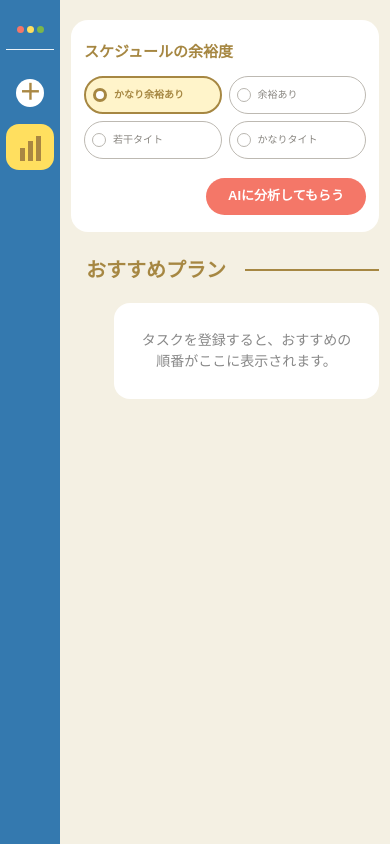
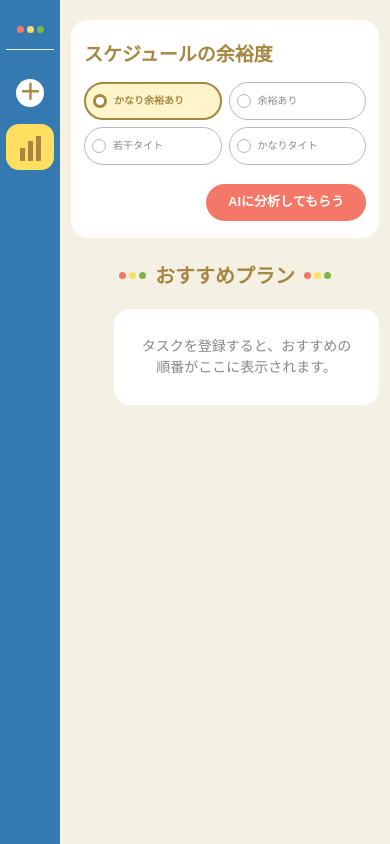
Before and after one commit to mmng0118/ai-task-planner, a Next.js app: page / in a window 390 px wide. Both pictures are taken after a click on the button "分析結果". Built offline with nearby package versions, Linux system fonts and the light colour scheme; a web font is replaced by a local one.

Commit message:
style:おすすめプランのスタイル変更

```diff
--- a/app/globals.css
+++ b/app/globals.css
@@ -54,20 +54,11 @@ button { cursor: pointer; }
 .nav-item.active .glyph-bars i { background: #a98642; }
 
 .workspace { grid-column: 2; min-width: 0; min-height: 100vh; padding: 34px 26px 28px; }
-.entry-workspace { display: flex; flex-direction: column; gap: 24px; }
-.overview-row { display: grid; grid-template-columns: 1fr 1.05fr; gap: 18px; height: 78px; flex: 0 0 78px; }
-.welcome-tile { position: relative; overflow: hidden; border-radius: 16px; background: #d9e3ec; isolation: isolate; }
-.welcome-photo-layer { position: absolute; z-index: 0; inset: 0; background-position: center; background-size: cover; opacity: 0; transition: opacity 1.1s ease; }
-.welcome-photo-layer.is-active { opacity: 1; }
-.count-tile { position: relative; display: flex; align-items: center; overflow: hidden; padding: 18px 28px; border-radius: 16px; background: var(--yellow); }
-.count-tile > div { position: relative; z-index: 3; display: grid; grid-template-columns: auto auto; align-items: end; column-gap: 4px; }
-.count-label { grid-column: 1 / -1; color: #737373; font-size: 13px; font-weight: 900; }
-.count-tile strong { margin-left: 5px; color: #79612c; font-size: 30px; line-height: 1; }
-.count-unit { padding-bottom: 2px; color: #79612c; font-size: 13px; font-weight: 700; }
-
-.entry-columns { display: grid; flex: 1; min-height: 440px; grid-template-columns: .96fr 1.04fr; align-items: start; gap: 18px; }
+.entry-workspace { display: flex; height: 100vh; flex-direction: column; gap: 24px; }
+.entry-columns { display: grid; flex: 1 1 auto; min-height: 440px; grid-template-columns: .96fr 1.04fr; align-items: stretch; gap: 18px; }
 .surface-card { min-width: 0; border-radius: 16px; background: #fff; }
-.entry-card, .task-list-card { position: relative; min-height: 440px; padding: 40px 29px 24px; }
+.entry-card, .task-list-card { position: relative; height: 100%; min-height: 100%; padding: 40px 29px 24px; }
+.entry-card { display: flex; flex-direction: column; }
 .color-ruler { position: absolute; top: 12px; right: 13px; left: 13px; display: flex; gap: 3px; height: 6px; }
 .color-ruler i { flex: 1; border-radius: 8px; background: var(--coral); }
 .color-ruler i:nth-child(2) { background: #69a6d5; }
@@ -76,8 +67,9 @@ button { cursor: pointer; }
 .muted-ruler i:nth-child(2) { background: #aab1b5; }
 .muted-ruler i:nth-child(3) { background: #ddd; }
 .section-title { margin: 0 0 24px; color: var(--gold); font-size: 15px; font-weight: 750; }
-.task-form { display: grid; gap: 27px; }
+.task-form { display: flex; flex: 1 1 auto; flex-direction: column; justify-content: space-between; gap: 16px; }
 .task-form label { display: grid; gap: 5px; color: #737373; font-size: 12px; font-weight: 600; }
+.task-form label:nth-of-type(3) { flex: 1 1 auto; grid-template-rows: auto minmax(98px, 1fr); }
 .task-form input, .task-form textarea { width: 100%; min-width: 0; border: 1px solid #bdbbb8; border-radius: 7px; outline: none; background: #fff; color: #4b4945; font-size: 13px; font-weight: 400; }
 .task-form input { height: 30px; padding: 4px 9px; }
 .task-form input[type="date"]::-webkit-datetime-edit,
@@ -100,16 +92,19 @@ button { cursor: pointer; }
 .coral-button { display: inline-flex; align-items: center; justify-content: center; min-height: 38px; padding: 0 20px; border: 0; border-radius: 999px; background: var(--coral); color: #fff; font-size: 13px; font-weight: 750; transition: transform .15s ease, filter .15s ease; }
 .coral-button:hover { filter: brightness(.96); transform: translateY(-1px); }
 .submit-button:hover, .analyze-button:hover { transform: translateY(-1px) scale(1.05); }
-.submit-button { width: 116px; justify-self: center; margin-top: -5px; }
+.submit-button { width: 116px; flex: 0 0 auto; align-self: center; margin-top: -5px; }
 
-.task-list-card { padding-right: 17px; padding-left: 21px; }
-.task-list-card .section-title { margin-bottom: 18px; }
-.search-field { display: flex; align-items: center; gap: 8px; height: 33px; padding: 0 9px; border: 1px solid #a8a8a8; border-radius: 6px; background: #f5f5f5; color: #aaa; }
+.task-list-card { display: flex; flex-direction: column; overflow: hidden; padding-right: 17px; padding-left: 21px; }
+.task-list-heading { display: flex; align-items: center; justify-content: space-between; gap: 10px; margin-bottom: 18px; }
+.task-list-heading .section-title { margin: 0; }
+.task-count-badge { display: inline-flex; flex: 0 0 auto; padding: 0.5rem; align-items: baseline; gap: 5px; padding: 5px 10px; border: none; border-radius: 999px; background: var(--yellow); color: #79612c; font-size: 10px; font-weight: 600; white-space: nowrap; }
+.task-count-badge strong { font-size: 14px; font-weight: 800; }
+.search-field { display: flex; align-items: center; gap: 8px; height: 33px; padding: 5px 9px; border: 1px solid #a8a8a8; border-radius: 6px; background: #f5f5f5; color: #aaa; }
 .search-icon { position: relative; display: block; width: 12px; height: 12px; flex: 0 0 12px; border: 1.5px solid #aaa; border-radius: 50%; }
 .search-icon::after { position: absolute; right: -4px; bottom: -2px; width: 5px; height: 1.5px; border-radius: 2px; background: #aaa; content: ""; transform: rotate(45deg); transform-origin: left center; }
 .search-field input { width: 100%; min-width: 0; border: 0; outline: none; background: transparent; color: var(--ink); font-size: 13px; }
 .search-field input::placeholder { color: #aaa; }
-.task-list { display: grid; align-content: start; gap: 17px; max-height: calc(100vh - 282px); overflow-y: auto; margin-top: 34px; padding: 0 8px 5px 0; scrollbar-color: #d7d1c5 transparent; scrollbar-width: thin; }
+.task-list { display: grid; flex: 1 1 auto; align-content: start; gap: 17px; min-height: 0; overflow-x: hidden; overflow-y: auto; margin-top: 24px; padding: 0 8px 5px 0; scrollbar-color: #d7d1c5 transparent; scrollbar-width: thin; }
 .task-list-item { position: relative; display: flex; align-items: center; min-height: 45px; padding: 0 12px 0 15px; border: 1px solid #bdbbb8; border-radius: 7px; background: #fff; transition: border-color .15s ease, background .15s ease; }
 .task-list-item:hover { border-color: #b9a15e; background: #fffefa; }
 .task-list-main { display: flex; flex: 1; align-items: center; justify-content: space-between; gap: 10px; min-width: 0; min-height: 43px; padding: 0; border: 0; background: transparent; color: #737373; text-align: left; font-size: 12px; font-weight: 500; }
@@ -145,7 +140,7 @@ button { cursor: pointer; }
 
 .plan-workspace { display: flex; flex-direction: column; gap: 0; overflow: hidden; padding: 33px 4.2% 28px; }
 .schedule-panel { flex: 0 0 auto; padding: 26px 32px 19px; border-radius: 17px; }
-.schedule-panel h1 { margin: 0 0 12px; color: var(--gold); font-size: 15px; font-weight: 900; }
+.schedule-panel h1 { margin: 0 0 12px; color: var(--gold); font-size: 19px; font-weight: 1000; }
 .slack-options { display: grid; grid-template-columns: repeat(4, minmax(0, 1fr)); gap: 10px; }
 .slack-option { display: flex; align-items: center; gap: 7px; min-width: 0; min-height: 38px; padding: 0 15px; border: 1.5px solid #bdb9b2; border-radius: 999px; color: #898680; font-size: 12px; font-weight: 500; white-space: nowrap; cursor: pointer; }
 .slack-option input { position: absolute; width: 1px; height: 1px; opacity: 0; }
@@ -156,9 +151,12 @@ button { cursor: pointer; }
 .analyze-action { display: flex; align-items: center; justify-content: flex-end; gap: 10px; margin-top: 19px; }
 .analyze-action > span { color: #898680; font-size: 11px; }
 .analyze-button { display: flex; width: fit-content; min-width: 160px; min-height: 37px; }
-.plan-heading { display: flex; align-items: center; gap: 25px; margin: 30px 0 18px; }
-.plan-heading h2 { flex: 0 0 auto; margin: 0 5px 0 15px; color: var(--gold); font-size: 19px; font-weight: 1000; }
-.plan-heading > span { height: 2px; flex: 1; background: var(--gold); }
+.plan-heading { display: flex; align-items: center; justify-content: center; gap: 14px; margin: 30px 0 18px; }
+.plan-heading h2 { flex: 0 1 auto; margin: 0; color: var(--gold); font-size: 20px; font-weight: 1000; text-align: center; }
+.plan-heading-dots { display: flex; flex: 0 0 auto; align-items: center; gap: 4px; }
+.plan-heading-dots i { width: 10px; height: 10px; border-radius: 50%; background: var(--coral); }
+.plan-heading-dots i:nth-child(2) { background: var(--yellow); }
+.plan-heading-dots i:nth-child(3) { background: var(--green); }
 .priority-timeline { position: relative; flex: 1; overflow-y: auto; padding: 4px 0 8px 67px; scrollbar-color: #d7d1c5 transparent; scrollbar-width: thin; }
 .priority-row { position: relative; min-height: 96px; padding-bottom: 18px; --timeline-x: -38px; --rank-color: var(--coral); }
 .priority-row:not(:last-child)::after { position: absolute; z-index: 1; top: 45px; bottom: -45px; left: var(--timeline-x); width: 2px; background: var(--rank-color); content: ""; }
@@ -222,7 +220,6 @@ button { cursor: pointer; }
 .task-edit-cancel:hover { transform: scale(1.05); }
 .task-edit-cancel:focus-visible { outline: 2px solid var(--blue); outline-offset: 2px; }
 @media (prefers-reduced-motion: reduce) { .task-edit-cancel, .task-edit-buttons .coral-button, .submit-button, .analyze-button, .list-task-title, .priority-title-button { transition: none; } }
-@media (prefers-reduced-motion: reduce) { .welcome-photo-layer { transition: none; } }
 .dialog-close { position: absolute; top: 10px; right: 14px; width: 30px; height: 30px; border: 0; background: transparent; color: #aaa; font-size: 25px; }
 .feedback-check { display: grid; width: 44px; height: 44px; place-items: center; margin: 0 auto 10px; border-radius: 50%; background: #e8f3dd; color: var(--green); font-size: 24px; font-weight: 800; }
 .feedback-dialog h2 { margin: 0; color: var(--gold); font-size: 21px; }
@@ -238,6 +235,29 @@ button { cursor: pointer; }
 .feedback-input-label input, .feedback-input-label textarea { width: 100%; padding: 9px 11px; border: 1px solid #d5d2cc; border-radius: 8px; outline: none; color: var(--ink); font-size: 13px; font-weight: 400; }
 .feedback-input-label textarea { resize: vertical; }
 .feedback-save { width: 170px; justify-self: center; margin-top: 4px; }
+.loading-spinner {
+  display: inline-block;
+  width: 14px;
+  height: 14px;
+  margin-right: 8px;
+  border: 2px solid rgb(255 255 255 / 40%);
+  border-top-color: #fff;
+  border-radius: 50%;
+  vertical-align: -2px;
+  animation: loading-spin 0.8s linear infinite;
+}
+
+@keyframes loading-spin {
+  to {
+    transform: rotate(360deg);
+  }
+}
+
+@media (prefers-reduced-motion: reduce) {
+  .loading-spinner {
+    animation: none;
+  }
+}
 
 @media (min-width: 1200px) {
   .workspace { padding-right: max(34px, calc((100vw - 1200px) / 2)); padding-left: max(34px, calc((100vw - 1200px) / 2)); }
@@ -257,17 +277,17 @@ button { cursor: pointer; }
   .nav-item { justify-content: center; min-height: 46px; padding: 4px; border-radius: 13px; }
   .nav-item > span:last-child { position: absolute; width: 1px; height: 1px; overflow: hidden; clip: rect(0,0,0,0); white-space: nowrap; }
   .workspace { padding: 22px 16px; }
-  .entry-workspace { gap: 16px; }
-  .overview-row { gap: 10px; height: 68px; flex-basis: 68px; }
-  .count-tile { padding: 10px 12px; }
-  .entry-columns { grid-template-columns: minmax(0, 1fr); gap: 16px; }
-  .entry-card, .task-list-card { min-height: auto; padding: 36px 22px 24px; }
-  .task-list { max-height: 340px; }
+  .entry-workspace { height: auto; gap: 16px; }
+  .entry-columns { flex: 0 0 auto; min-height: 0; grid-template-columns: minmax(0, 1fr); gap: 16px; }
+  .entry-card, .task-list-card { height: auto; min-height: auto; padding: 36px 22px 24px; }
+  .task-list { flex: 0 0 auto; max-height: 340px; }
   .plan-workspace { padding: 20px 15px; }
   .schedule-panel { padding: 21px 18px 17px; }
   .slack-options { grid-template-columns: repeat(2, minmax(0, 1fr)); }
   .slack-option { font-size: 11px; }
-  .plan-heading { gap: 14px; margin: 23px 0 14px; }
+  .plan-heading { gap: 9px; margin: 23px 0 14px; }
+  .plan-heading-dots { gap: 3px; }
+  .plan-heading-dots i { width: 7px; height: 7px; }
   .plan-heading h2 { font-size: 20px; }
   .priority-timeline { padding-left: 43px; }
   .timeline-marker { left: -43px; width: 37px; }
@@ -294,9 +314,8 @@ button { cursor: pointer; }
   .app-shell { --sidebar-width: 60px; grid-template-columns: var(--sidebar-width) minmax(0, 1fr); }
   .sidebar { padding-right: 6px; padding-left: 6px; }
   .workspace { padding-right: 11px; padding-left: 11px; }
-  .overview-row { grid-template-columns: .95fr 1.05fr; }
-  .count-label { font-size: 9px; }
-  .count-tile strong { font-size: 23px; }
+  .task-count-badge { gap: 4px; padding: 4px 8px; font-size: 9px; }
+  .task-count-badge strong { font-size: 12px; }
   .entry-card, .task-list-card { padding-right: 16px; padding-left: 16px; }
   .priority-card { grid-template-columns: 46px minmax(0, 1fr); gap: 5px; padding-right: 32px; }
   .rank-number { width: 28px; height: 28px; margin-left: 15px; font-size: 15px; }
--- a/app/page.tsx
+++ b/app/page.tsx
@@ -28,6 +28,7 @@ export default function Home() {
   const [slack, setSlack] = useState("かなり余裕あり");
   const [feedbackTask, setFeedbackTask] = useState<Task | null>(null);
   const [expandedTaskId, setExpandedTaskId] = useState<string | null>(null);
+  const [isAnalyzing, setIsAnalyzing] = useState(false);
 
   useEffect(() => {
     let storedTasks: Task[] | null = null;
@@ -166,6 +167,8 @@ export default function Home() {
 
   async function analyzeTask() {
     if (activeTasks.length === 0) return;
+    setIsAnalyzing(true);
+    try {
       const requestData: AnalyzeRequest = {
         tasks: activeTasks.map((task) => ({
           id: task.id,
@@ -224,6 +227,9 @@ export default function Home() {
             : task;
         }),
       );
+    } finally {
+      setIsAnalyzing(false);
+    }
   }
 
   return (
@@ -248,6 +254,7 @@ export default function Home() {
           slack={slack}
           onSlackChange={setSlack}
           onAnalyze={analyzeTask}
+          isAnalyzing={isAnalyzing}
           onToggleDone={toggleDone}
           onToggleSubtask={toggleSubtask}
           expandedTaskId={expandedTaskId}
@@ -266,14 +273,14 @@ export default function Home() {
 }
 
 function urgencyScore(task: Task, days: number, slack: string) {
-  const timePressure =
+  const workloadWeight =
     slack === "かなりタイト"
-      ? 4
+      ? 1.5
       : slack === "若干タイト"
-        ? 3
+        ? 1.25
         : slack === "余裕あり"
-          ? 1
-          : 0;
+          ? 0.75
+          : 0.5;
   const deadlineScore =
     days < 0
       ? 16
@@ -286,10 +293,8 @@ function urgencyScore(task: Task, days: number, slack: string) {
             : days <= 14
               ? 4
               : 1;
-  return (
-    deadlineScore +
-    task.analysis.difficulty +
-    timePressure +
-    task.analysis.estimatedHours / 4
-  );
+  const workloadScore =
+    task.analysis.difficulty + task.analysis.estimatedHours / 4;
+
+  return deadlineScore + workloadScore * workloadWeight;
 }
--- a/components/PlanPanel.tsx
+++ b/components/PlanPanel.tsx
@@ -20,6 +20,7 @@ type Props = {
   expandedTaskId: string | null;
   onToggleExpanded: (taskId: string) => void;
   onAnalyze: () => void;
+  isAnalyzing: boolean;
 };
 
 export function PlanPanel({
@@ -27,6 +28,7 @@ export function PlanPanel({
   slack,
   onSlackChange,
   onAnalyze,
+  isAnalyzing,
   onToggleDone,
   onToggleSubtask,
   expandedTaskId,
@@ -62,15 +64,20 @@ export function PlanPanel({
             className="coral-button analyze-button"
             type="button"
             onClick={onAnalyze}
+            disabled={isAnalyzing}
           >
-            AIに分析してもらう
+            {isAnalyzing && (
+              <span className="loading-spinner" aria-hidden="true" />
+            )}
+            {isAnalyzing ? "分析中..." : "AIに分析してもらう"}
           </button>
         </div>
       </section>
 
       <div className="plan-heading">
+        <span className="plan-heading-dots" aria-hidden="true"><i /><i /><i /></span>
         <h2>おすすめプラン</h2>
-        <span />
+        <span className="plan-heading-dots" aria-hidden="true"><i /><i /><i /></span>
       </div>
       <section className="priority-timeline" aria-label="優先順位">
         {tasks.map((task, index) => {
@@ -149,7 +156,9 @@ export function PlanPanel({
                     <section className="analysis-section">
                       <h3>概要</h3>
                       <p className="analysis-summary">
-                        {task.analysis.summary || task.summary || "概要は登録されていません。"}
+                        {task.analysis.summary ||
+                          task.summary ||
+                          "概要は登録されていません。"}
                       </p>
                     </section>
                     <section className="analysis-section">
```
Also changed, not shown: components/TaskEntryPanel.tsx (+6 -34 lines). Lines whose indentation alone changed are shown as unchanged.
